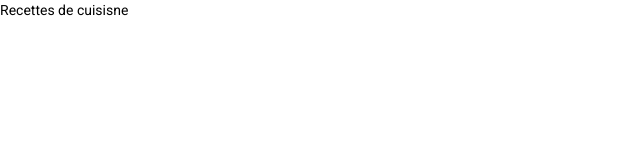
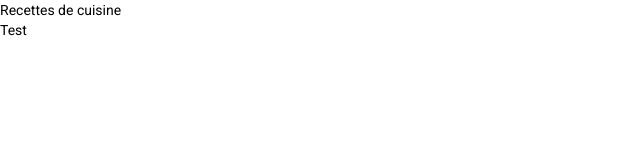
Before and after one commit to Olivier-Guy/recette-cuisisne, an Angular app: page / in a window 1280 px wide. Shown: the top 160 px of the page, without its empty margins (0-640 px from the left). Built offline with nearby package versions, Linux system fonts and the light colour scheme.

Commit message:
Test bureau 1s

```diff
--- a/src/app/app.component.html
+++ b/src/app/app.component.html
@@ -1 +1,3 @@
-<div> Recettes de cuisisne</div>
+<div> Recettes de cuisine</div>
+
+<div> Test </div>
```
